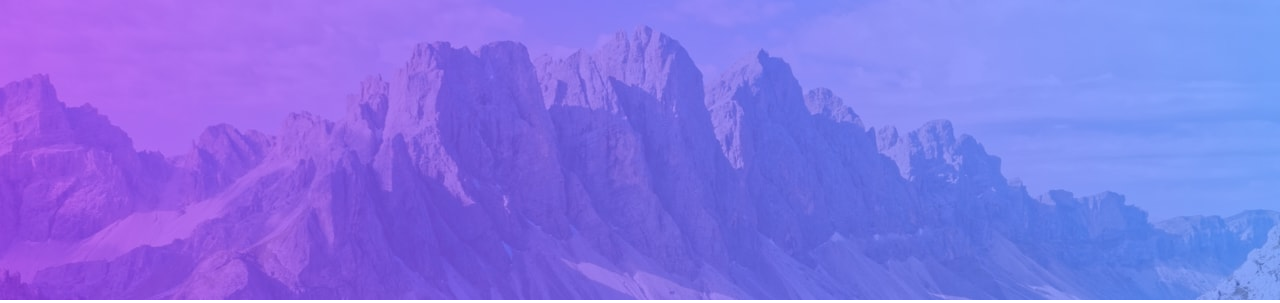
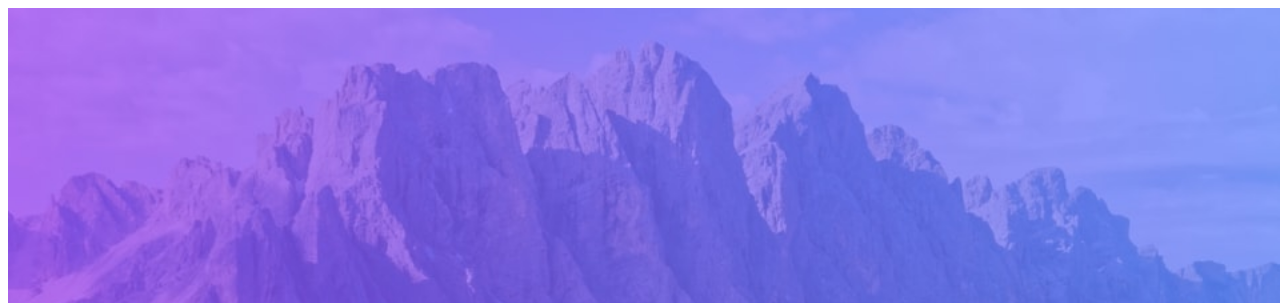
Before and after one commit to heisreagan/reagan-todo, a plain HTML site: page index.html in a window 1280 px wide. Shown: the top 303 px of the page. Drawn offline with Linux system fonts and the light colour scheme.

Commit message:
body::before(worked in positioning the background image to position well at the top half of the screen)

```diff
--- a/styles.css
+++ b/styles.css
@@ -36,8 +36,23 @@
     justify-content: center;
     align-items: center;
     height: 100vh;
-    background: url(images/bg-desktop-light.jpg) no-repeat center top;
     width: 100vw;
+    position: relative;
+  }
+
+  body::before{
+    content: "";
+    position: absolute;
+    top: 0;
+    left: 0;
+    height: 50vh;
+    width: 100%;
+    /* background-color: red; */
+    background-image: url(images/bg-desktop-light.jpg);
+    background-repeat: no-repeat;
+    background-size: cover;
+    background-position: center;
+    z-index: -1;
   }
 
   .container {
```
